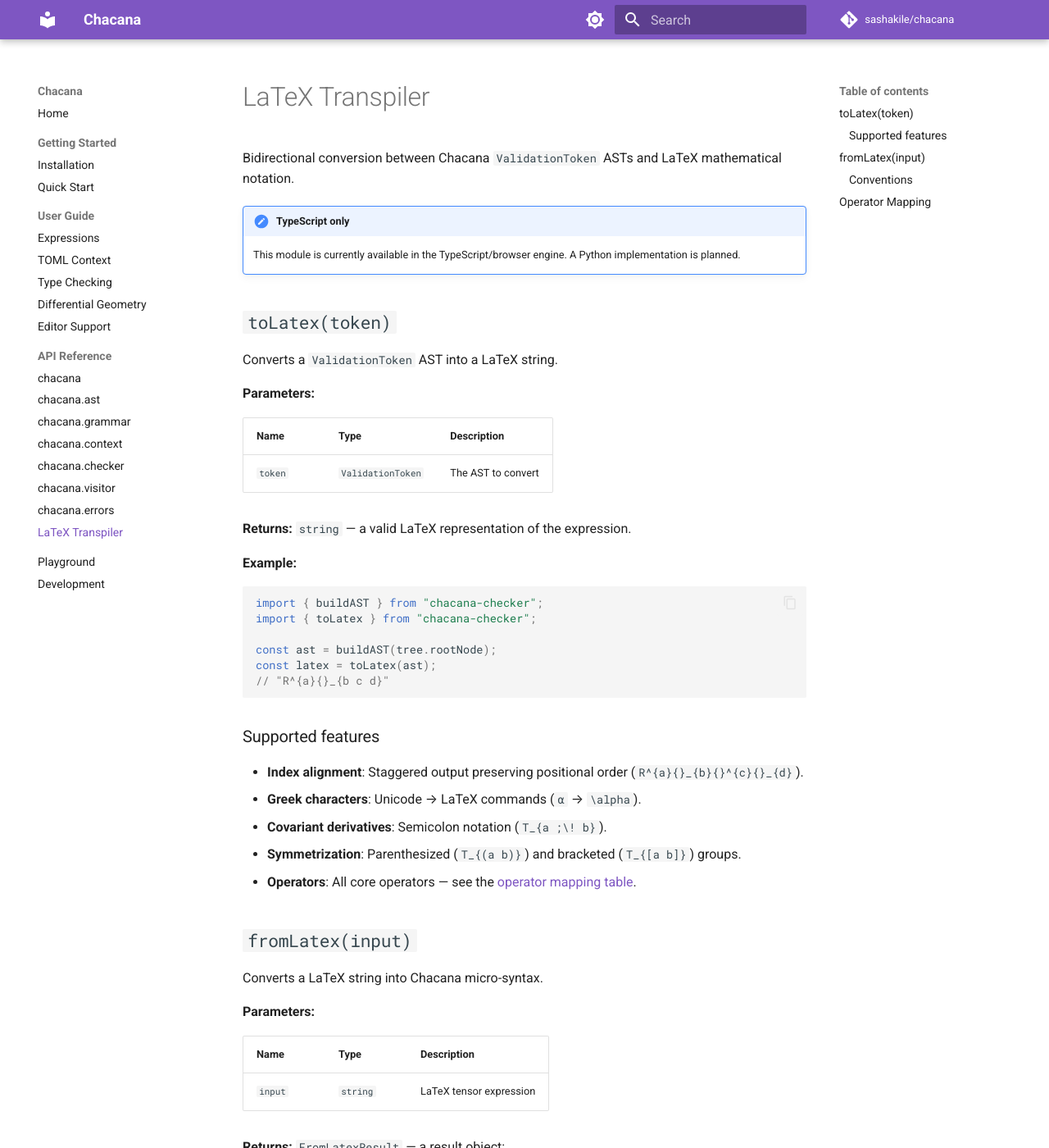
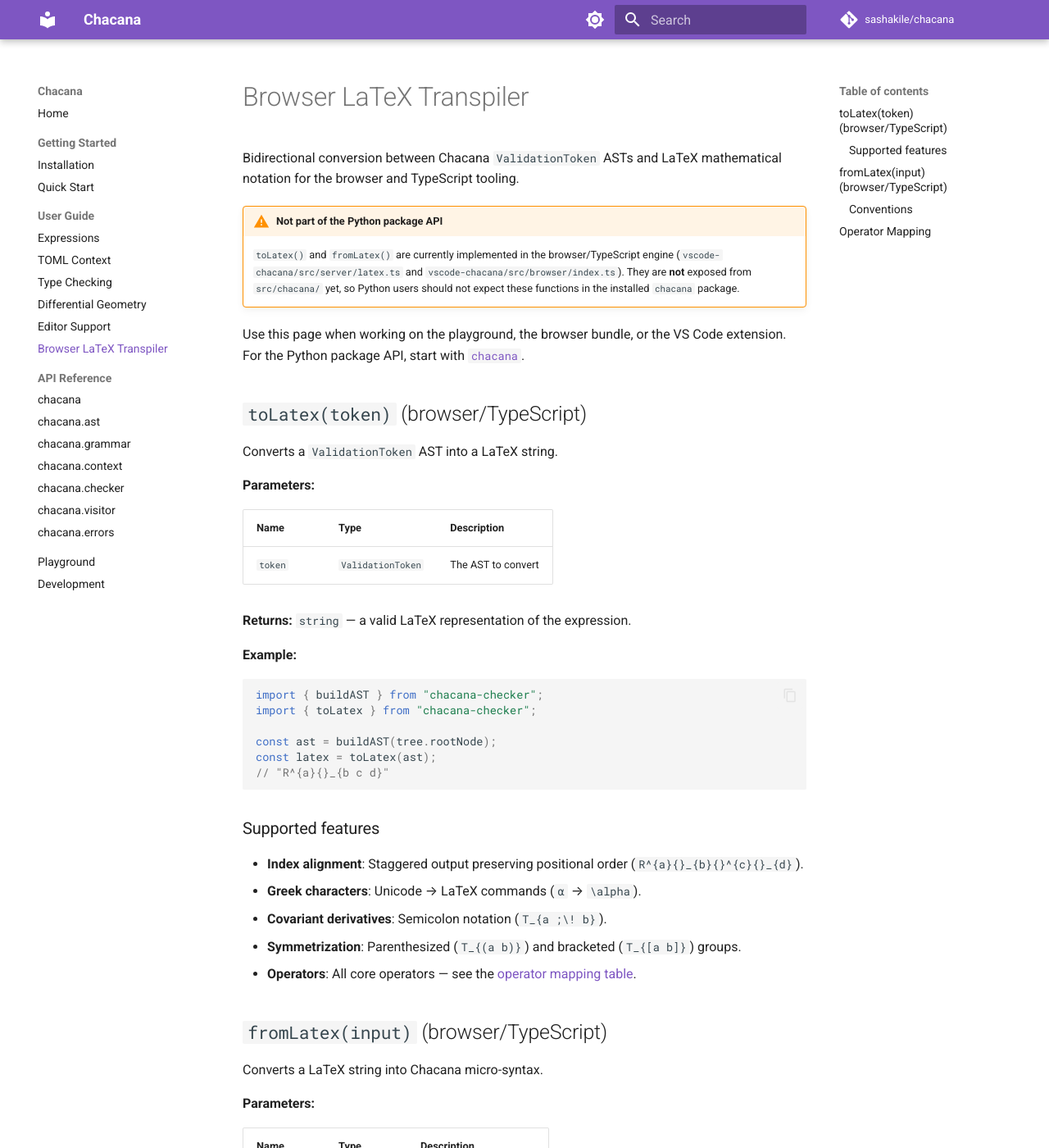
Before and after one commit to sashakile/chacana, an MkDocs documentation site: the page built from docs/api/latex.md, in a window 1280 px wide and 1400 px high. Shown: the whole window at 82% size. Built offline with MkDocs 1.6.1 and Material for MkDocs 9.7.7, drawn with Linux system fonts in a browser that asks for light colours; comment, search, counter and statistics services are not loaded.

Commit message:
docs: clarify browser-only LaTeX transpiler docs

```diff
--- a/docs/api/latex.md
+++ b/docs/api/latex.md
@@ -1,11 +1,13 @@
-# LaTeX Transpiler
+# Browser LaTeX Transpiler
 
-Bidirectional conversion between Chacana `ValidationToken` ASTs and LaTeX mathematical notation.
+Bidirectional conversion between Chacana `ValidationToken` ASTs and LaTeX mathematical notation for the browser and TypeScript tooling.
 
-!!! note "TypeScript only"
-    This module is currently available in the TypeScript/browser engine. A Python implementation is planned.
+!!! warning "Not part of the Python package API"
+    `toLatex()` and `fromLatex()` are currently implemented in the browser/TypeScript engine (`vscode-chacana/src/server/latex.ts` and `vscode-chacana/src/browser/index.ts`). They are **not** exposed from `src/chacana/` yet, so Python users should not expect these functions in the installed `chacana` package.
 
-## `toLatex(token)`
+Use this page when working on the playground, the browser bundle, or the VS Code extension. For the Python package API, start with [`chacana`](index.md).
+
+## `toLatex(token)` (browser/TypeScript)
 
 Converts a `ValidationToken` AST into a LaTeX string.
 
@@ -36,7 +38,7 @@
 - **Symmetrization**: Parenthesized (`T_{(a b)}`) and bracketed (`T_{[a b]}`) groups.
 - **Operators**: All core operators — see the [operator mapping table](#operator-mapping).
 
-## `fromLatex(input)`
+## `fromLatex(input)` (browser/TypeScript)
 
 Converts a LaTeX string into Chacana micro-syntax.
 
--- a/mkdocs.yml
+++ b/mkdocs.yml
@@ -40,6 +40,7 @@
       - Type Checking: guide/type-checking.md
       - Differential Geometry: guide/diffgeom.md
       - Editor Support: guide/editor-support.md
+      - Browser LaTeX Transpiler: api/latex.md
   - API Reference:
       - chacana: api/index.md
       - chacana.ast: api/ast.md
@@ -48,7 +49,6 @@
       - chacana.checker: api/checker.md
       - chacana.visitor: api/visitor.md
       - chacana.errors: api/errors.md
-      - LaTeX Transpiler: api/latex.md
   - Playground: playground.md
   - Development: development.md
 
```
Also changed, not shown: docs/playground.md (+2 -0 lines), 1 other file.
